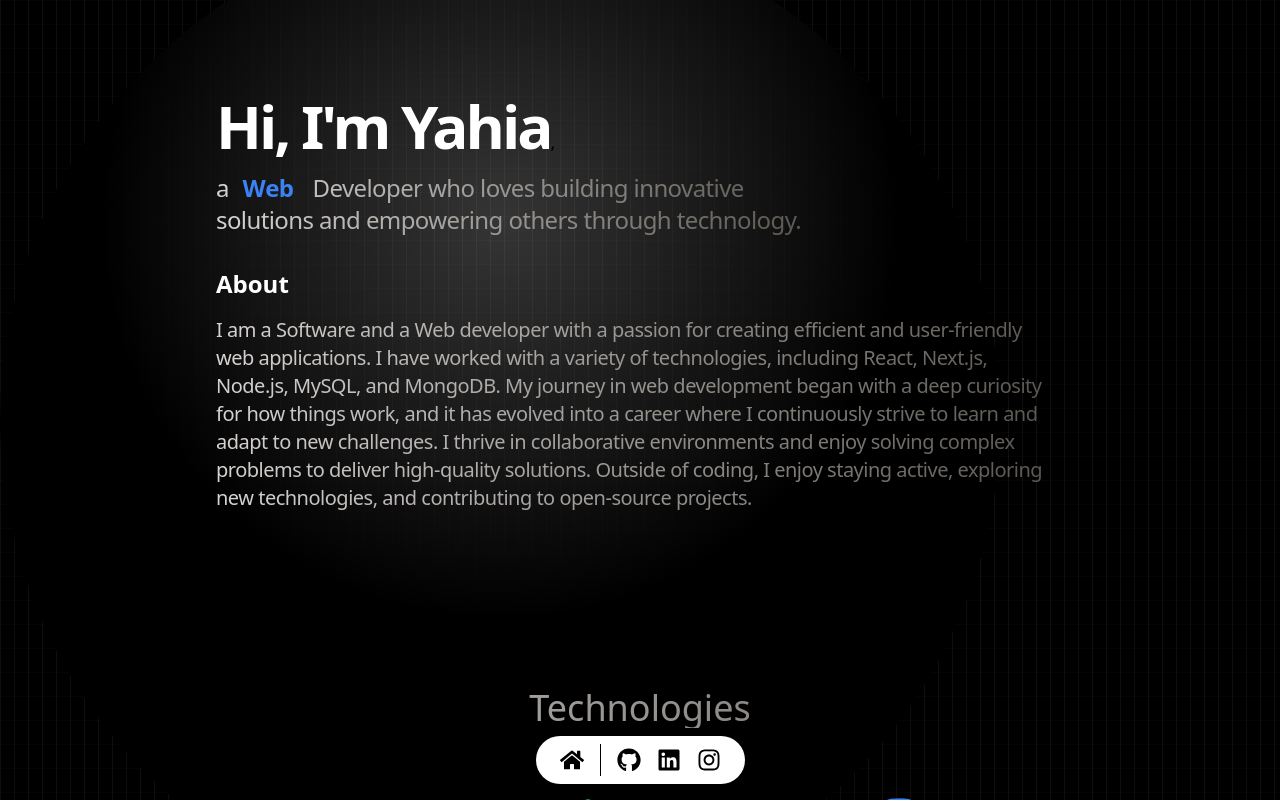
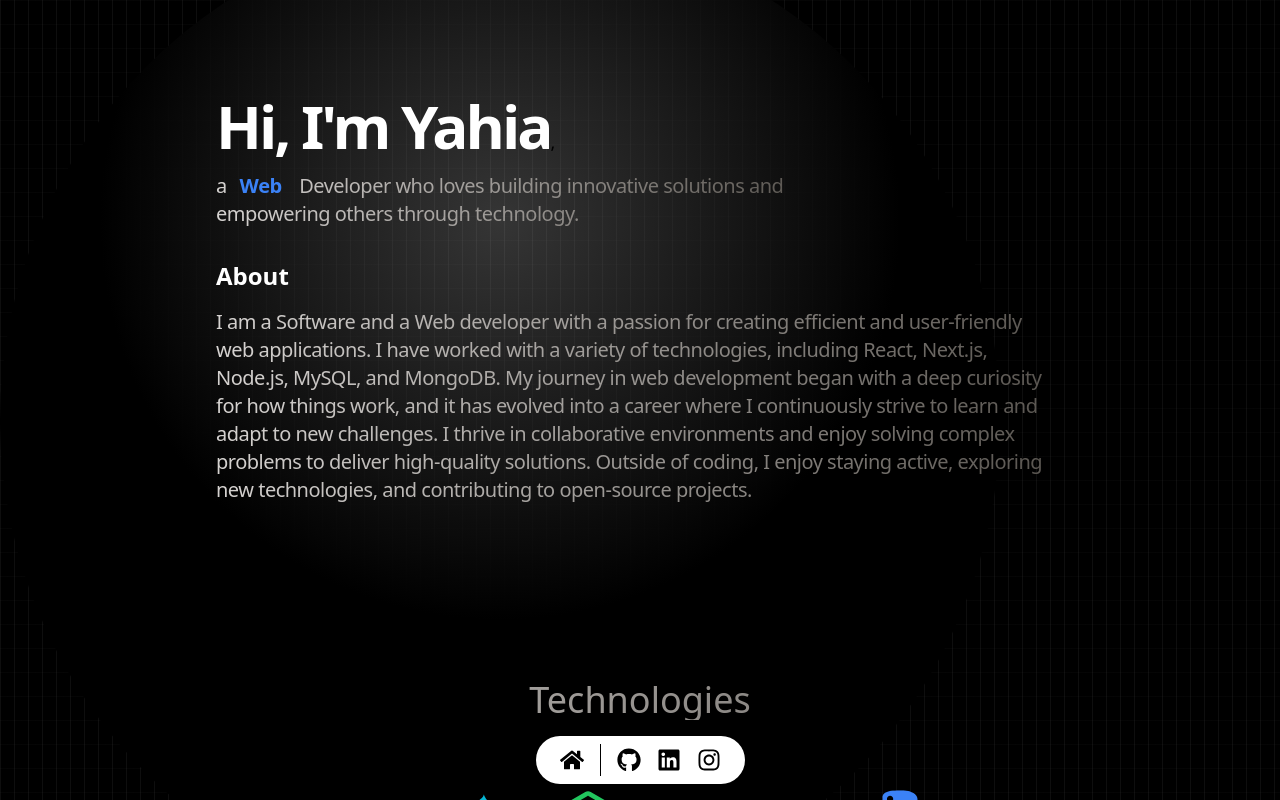
Before and after one commit to yahyamati/Portfolio2, a React (Vite) app in the folder portfolio/: page / in a window 1280 px wide. Shown: the top 800 px of the page. Built offline with nearby package versions, Linux system fonts and the light colour scheme.

Commit message:
remove somthing

```diff
--- a/portfolio/src/components/About.jsx
+++ b/portfolio/src/components/About.jsx
@@ -40,7 +40,7 @@ const About = () => {
             </motion.span>
             ,
             <motion.span
-              className="inline-block max-w-[600px] md:text-2xl bg-gradient-to-r from-stone-300 to-stone-600 bg-clip-text text-3xl tracking-tight text-transparent"
+              className="inline-block text-xl bg-gradient-to-r from-stone-300 to-stone-600 bg-clip-text text-3xl tracking-tight text-transparent"
               variants={childVariants}
             >
               a <FlipWords words={["Software", "Web"]} duration={3000} /> Developer who loves building innovative solutions and
```
